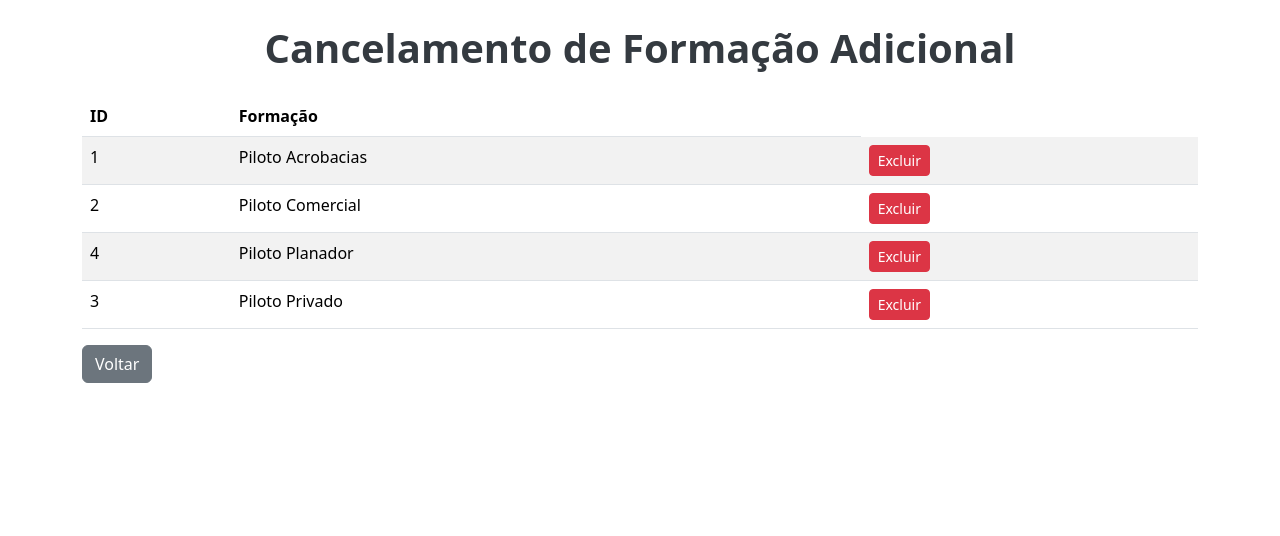
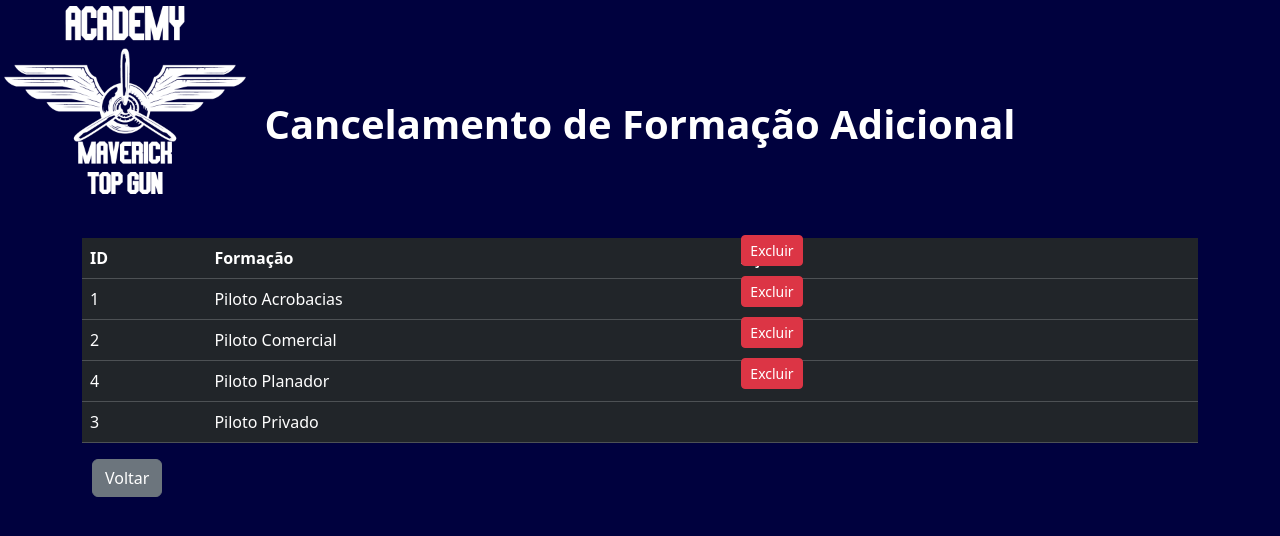
Before and after one commit to RogerioSenac/Projeto-Aeroclube, a PHP site: page /formacaoadd/menuapagar.php in a window 1280 px wide. Shown: the top 536 px of the page. Run offline with PHP 8.4, Linux system fonts and the light colour scheme; data comes from the database, SQL or seed files in the repository.

Commit message:
refacture.rogerio - novas formações - finish layout

```diff
--- a/Maverick/formacaoadd/menuapagar.php
+++ b/Maverick/formacaoadd/menuapagar.php
@@ -24,34 +24,33 @@ if ($_SERVER["REQUEST_METHOD"] == "POST") {
     <meta name="viewport" content="width=device-width, initial-scale=1.0">
     <link href="https://cdn.jsdelivr.net/npm/bootstrap@5.3.3/dist/css/bootstrap.min.css" rel="stylesheet"
         integrity="sha384-QWTKZyjpPEjISv5WaRU9OFeRpok6YctnYmDr5pNlyT2bRjXh0JMhjY6hW+ALEwIH" crossorigin="anonymous">
-    <title>Academy Maverick - Tipos de Formações</title>
-    <style>
-        h1 {
-            text-align: center;
-            margin-bottom: 2rem;
-            font-size: 2.5rem;
-            font-weight: bold;
-            color: #343a40;
-            /* Cor escura para contraste */
-        }
-    </style>
+    <link rel="stylesheet" href="../Assets/CSS/estilo.css">
+    <link rel="stylesheet" href="https://cdnjs.cloudflare.com/ajax/libs/font-awesome/6.0.0-beta3/css/all.min.css">
+    <title>Escola Aviação Maverick</title>
 </head>
 
 <body>
+    <div class="navbar_menu">
+        <img src="../Assets/images/aeronaves/logo.png" alt="Logo">
+    </div>
+    <div class="mensagem">
+        <h1>Cancelamento de Formação Adicional</h1>
+    </div>
     <div class="container">
-        <h1 class="my-4">Cancelamento de Formação Adicional</h1>
+
         <!--Tabela de dados-->
-        <table class="table table-sucess table-striped">
+        <table class="table table-dark table-hover">
             <thead>
                 <tr>
                     <th>ID</th>
                     <th>Formação</th>
+                    <th>Ação</th>
                 </tr>
             </thead>
             <?php foreach ($exibirFormacao as $formacao): ?>
                 <tr>
-                    <td><?php echo htmlspecialchars($formacao['idFormAdd']) ?></td>
-                    <td><?php echo htmlspecialchars($formacao['nomeFormacao']) ?></td>
+                    <td><?php echo htmlspecialchars($formacao['idFormAdd']); ?></td>
+                    <td><?php echo htmlspecialchars($formacao['nomeFormacao']); ?></td>
                     <td>
                         <a href="apagar.php?id=<?php echo $formacao['idFormAdd']; ?>" class="btn btn-danger btn-sm"
                             onclick="return confirm('Tem certeza que deseja deletar este registro ?')">Excluir</a>
```
Also changed, not shown: Maverick/formacaoadd/menuvisualizar.php (+1 -8 lines).
